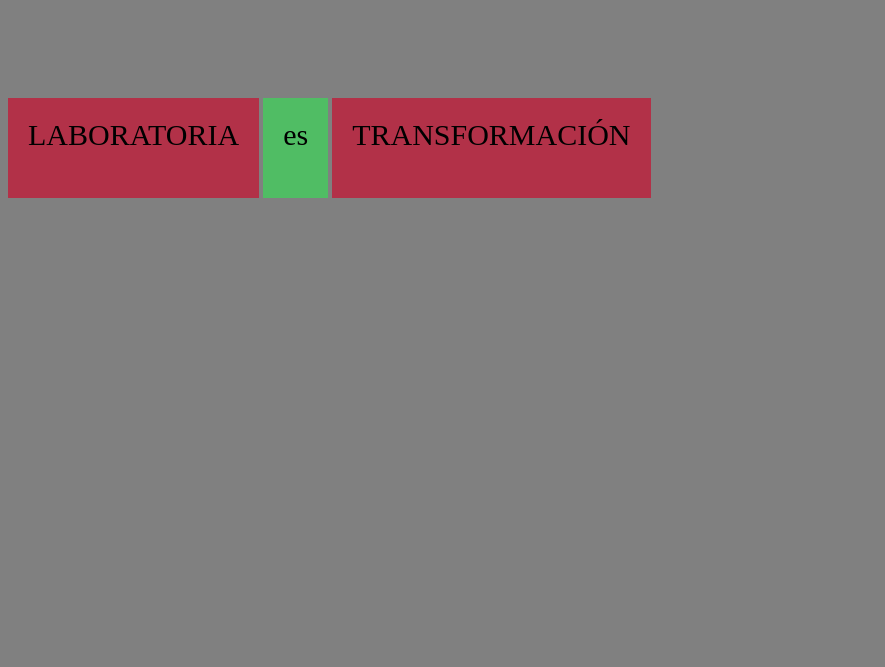
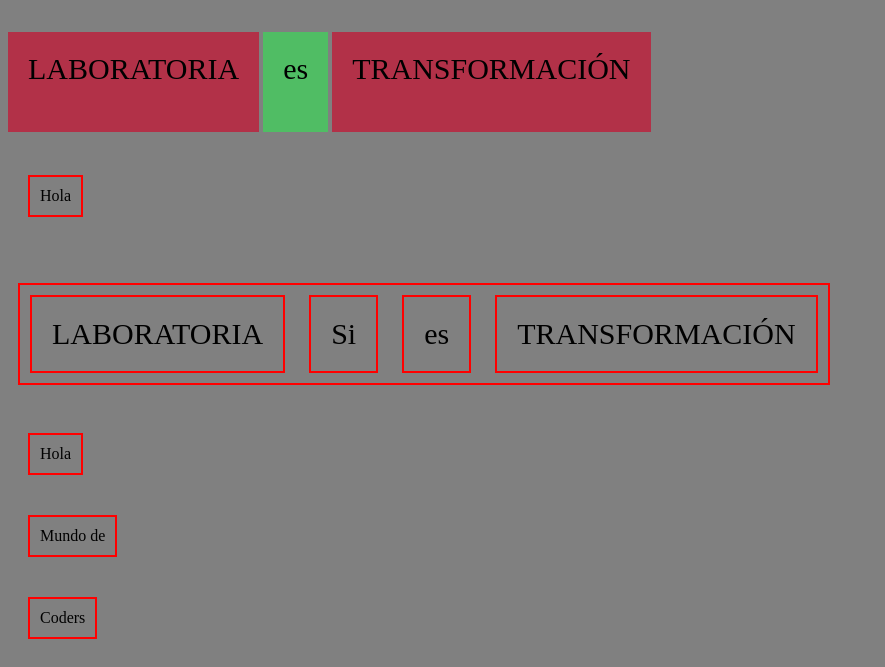
Before and after one commit to DianaChuctayaPach/DISPLAY, a plain HTML site: page index.html in a window 1280 px wide. Shown: the part 778-1445 px from the top of the page, without its empty margins (0-885 px from the left). Before the commit the page ends 1006 px from the top, so only its background shows below. Drawn offline with Linux system fonts and the light colour scheme.

Commit message:
terminado1

```diff
--- a/css/main.css
+++ b/css/main.css
@@ -36,8 +36,22 @@ body{
 }
 #ejercicio4{
     padding: none;
+
     display: inline-block;
     /*margin: 40px;*/
     height: 60px;
 
 }
+.ejer5_1{
+    display: inline-block;
+    border: 2px solid red;
+    background-color: transparent;
+    margin: 20px;
+    padding: 10px;
+}
+#ejercicio5{
+    border: 2px solid red;
+    background-color: transparent;
+    display: inline-block;
+    margin: 10px
+}
--- a/index.html
+++ b/index.html
@@ -11,7 +11,8 @@
 <section id="ejercicio1">
     <p class="p1">LABORATORIA</p>
     <p class="p2">es</p>
-    <p class="p3">TRANSFORMACIÓN</p>
+    <p cla
+    ss="p3">TRANSFORMACIÓN</p>
 </section>
 <section id="ejercicio2">
     <p class="p1">LABORATORIA</p>
@@ -28,8 +29,19 @@
     <p id="ejercicio4" class="p1">LABORATORIA</p>
     <p id="ejercicio4" class="p2">es</p>
     <p id="ejercicio4" class="p3">TRANSFORMACIÓN</p>
-</div>
+</div> <br> <br> <br> <br> <br>
+<!-- ultimo ejercicio -->
 
+<p  class="ejer5_1">Hola</p> <br> <br> <br>
+<section id="ejercicio5" >
+    <p id="ejercicio5" class="p2">LABORATORIA</p>
+    <p id="ejercicio5" class="p1">Si</p>
+    <p id="ejercicio5" class="p2">es</p>
+    <p id="ejercicio5" class="p3">TRANSFORMACIÓN</p>
+</section> <br> <br>
+    <p  class="ejer5_1">Hola</p> <br>
+    <p class="ejer5_1">Mundo de </p> <br>
+    <p class="ejer5_1">Coders</p>
 
 </body>
 </html>
```
